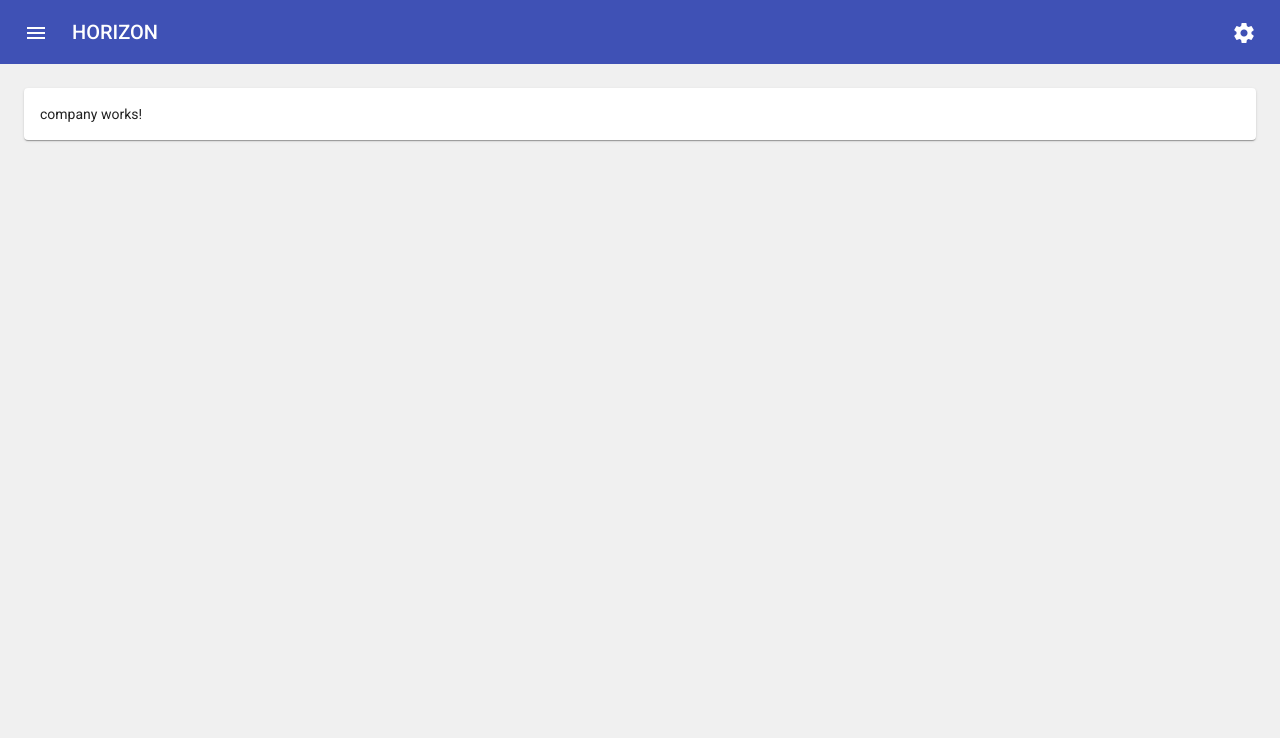
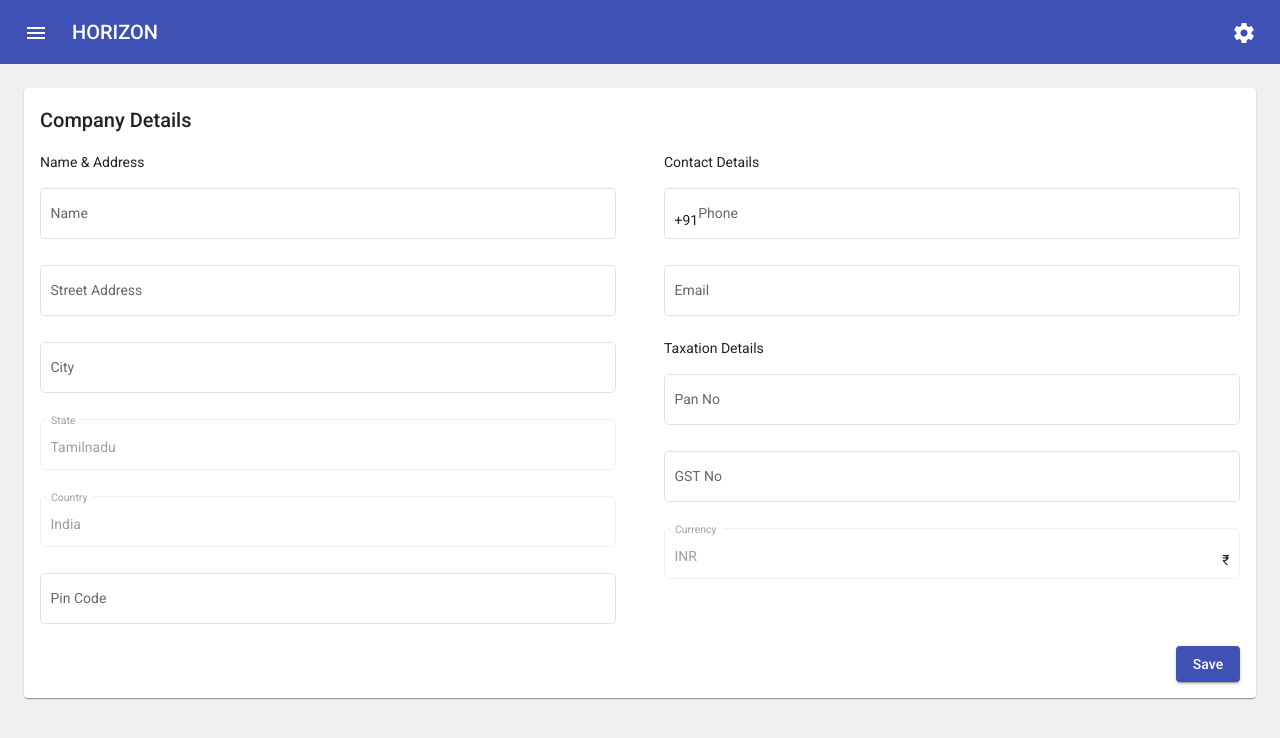
Before and after one commit to athikrishnan/horizon, an Angular app: page /company in a window 1280 px wide. Shown: the top 738 px of the page. Built offline with nearby package versions, Linux system fonts and the light colour scheme.

Commit message:
added company details form

```diff
--- a/angular.json
+++ b/angular.json
@@ -69,7 +69,8 @@
         "serve": {
           "builder": "@angular-devkit/build-angular:dev-server",
           "options": {
-            "browserTarget": "horizon:build"
+            "browserTarget": "horizon:build",
+            "ssl": true
           },
           "configurations": {
             "production": {
--- a/package.json
+++ b/package.json
@@ -16,6 +16,7 @@
     "@angular/common": "~11.2.1",
     "@angular/compiler": "~11.2.1",
     "@angular/core": "~11.2.1",
+    "@angular/flex-layout": "^11.0.0-beta.33",
     "@angular/forms": "~11.2.1",
     "@angular/material": "^11.2.1",
     "@angular/platform-browser": "~11.2.1",
--- a/src/app/app.component.html
+++ b/src/app/app.component.html
@@ -1,5 +1,7 @@
 <app-toolbar></app-toolbar>
 
-<div class="app-container">
-  <router-outlet></router-outlet>
+<div fxLayout="row" fxLayoutAlign="center start" class="app-container">
+  <div class="app-page">
+    <router-outlet></router-outlet>
+  </div>
 </div>
--- a/src/app/app.component.scss
+++ b/src/app/app.component.scss
@@ -1,3 +1,7 @@
 .app-container {
   margin: 1.5rem;
+  .app-page {
+    width: 100%;
+    max-width: 1366px;
+  }
 }
--- a/src/app/app.module.ts
+++ b/src/app/app.module.ts
@@ -7,6 +7,7 @@ import { ToolbarComponent } from './toolbar/toolbar.component';
 import { MaterialModule } from './material/material.module';
 import { ServiceWorkerModule } from '@angular/service-worker';
 import { environment } from '../environments/environment';
+import { FlexLayoutModule } from '@angular/flex-layout';
 
 @NgModule({
   declarations: [
@@ -17,6 +18,7 @@ import { environment } from '../environments/environment';
     BrowserModule,
     AppRoutingModule,
     BrowserAnimationsModule,
+    FlexLayoutModule,
     MaterialModule,
     ServiceWorkerModule.register('ngsw-worker.js', { enabled: environment.production })
   ],
--- a/src/app/pages/company/company.component.html
+++ b/src/app/pages/company/company.component.html
@@ -1,3 +1,65 @@
 <mat-card class="container">
-  <p>company works!</p>
+  <p class="mat-title">Company Details</p>
+  <mat-card-content>
+    <form [formGroup]="companyForm" fxLayout="row" fxLayoutAlign="space-between" fxLayout.xs="column">
+      <div fxFlex.gt-xs="48" fxLayout="column">
+        <p class="mat-subheding-1">Name & Address</p>
+        <mat-form-field appearance="outline">
+          <mat-label>Name</mat-label>
+          <input matInput formControlName="name">
+        </mat-form-field>
+        <div formGroupName="address" fxLayout="column">
+          <mat-form-field appearance="outline">
+            <mat-label>Street Address</mat-label>
+            <input matInput formControlName="street">
+          </mat-form-field>
+          <mat-form-field appearance="outline">
+            <mat-label>City</mat-label>
+            <input matInput formControlName="city">
+          </mat-form-field>
+          <mat-form-field appearance="outline">
+            <mat-label>State</mat-label>
+            <input matInput formControlName="state">
+          </mat-form-field>
+          <mat-form-field appearance="outline">
+            <mat-label>Country</mat-label>
+            <input matInput formControlName="country">
+          </mat-form-field>
+          <mat-form-field appearance="outline">
+            <mat-label>Pin Code</mat-label>
+            <input matInput formControlName="zip">
+          </mat-form-field>
+        </div>
+      </div>
+      <div fxFlex.gt-xs="48" fxLayout="column">
+        <p class="mat-subheding-1">Contact Details</p>
+        <mat-form-field appearance="outline">
+          <mat-label>Phone</mat-label>
+          <input matInput formControlName="phone">
+          <span matPrefix>+91</span>
+        </mat-form-field>
+        <mat-form-field appearance="outline">
+          <mat-label>Email</mat-label>
+          <input type="email" matInput formControlName="email">
+        </mat-form-field>
+        <p class="mat-subheding-1">Taxation Details</p>
+        <mat-form-field appearance="outline">
+          <mat-label>Pan No</mat-label>
+          <input matInput formControlName="pan">
+        </mat-form-field>
+        <mat-form-field appearance="outline">
+          <mat-label>GST No</mat-label>
+          <input matInput formControlName="gstin">
+        </mat-form-field>
+        <mat-form-field appearance="outline">
+          <mat-label>Currency</mat-label>
+          <input matInput formControlName="currency">
+          <span matSuffix>&#8377;</span>
+        </mat-form-field>
+      </div>
+    </form>
+    <div fxLayout="row" fxLayoutAlign="end center">
+      <button mat-raised-button color="primary">Save</button>
+    </div>
+  </mat-card-content>
 </mat-card>
--- a/src/app/pages/company/company.component.ts
+++ b/src/app/pages/company/company.component.ts
@@ -1,4 +1,5 @@
 import { Component, OnInit } from '@angular/core';
+import { FormBuilder, FormGroup } from '@angular/forms';
 
 @Component({
   selector: 'app-company',
@@ -6,10 +7,24 @@ import { Component, OnInit } from '@angular/core';
   styleUrls: ['./company.component.scss']
 })
 export class CompanyComponent implements OnInit {
+  companyForm: FormGroup = this.fb.group({
+    name: [''],
+    address: this.fb.group({
+      street: [''],
+      city: [''],
+      state: [{ value: 'Tamilnadu', disabled: true }],
+      country: [{ value: 'India', disabled: true }],
+      zip: ['']
+    }),
+    phone: [''],
+    email: [''],
+    pan: [''],
+    gstin: [''],
+    currency: [{ value: 'INR', disabled: 'true' }]
+  });
 
-  constructor() { }
+  constructor(private fb: FormBuilder) { }
 
   ngOnInit(): void {
   }
-
 }
--- a/src/styles.scss
+++ b/src/styles.scss
@@ -11,3 +11,9 @@ body {
   font-family: Roboto, "Helvetica Neue", sans-serif;
 }
 @import "~@angular/material/prebuilt-themes/indigo-pink.css";
+
+
+// mat-card
+.mat-card-title {
+  margin-bottom: 1em;
+}
```
Also changed, not shown: src/app/material/material.module.ts (+8 -1 lines), src/app/pages/company/company.module.ts (+6 -1 lines), 1 other file (tests, documents, lock files or other folders).
